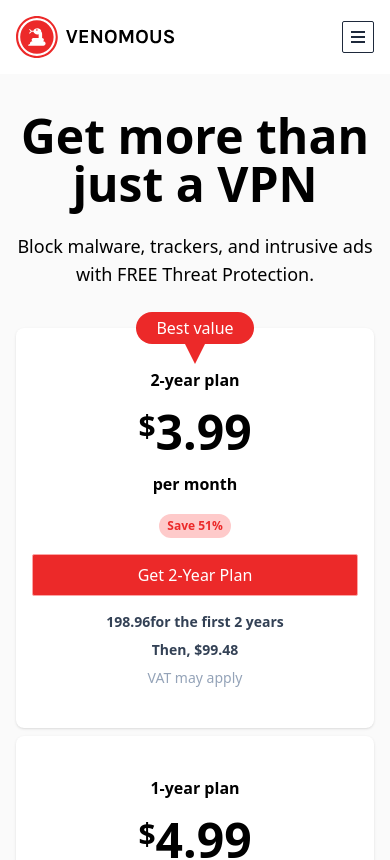
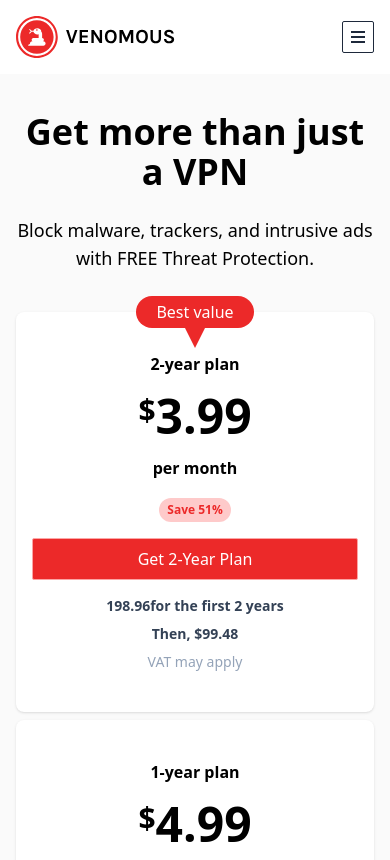
Before and after one commit to rivldy/venomous, a React (Vite) app: page /pricing in a window 390 px wide. Shown: the top 860 px of the page. Built offline with nearby package versions, Linux system fonts and the light colour scheme.

Commit message:
Fix grid responsiveness

```diff
--- a/src/components/Pricelist.jsx
+++ b/src/components/Pricelist.jsx
@@ -44,9 +44,9 @@ const cards = [
 export default function Pricelist() {
     return (
         <div className="price-list">
-            <h1 className="text-5xl font-bold text-center">Get more than just a VPN</h1>
+            <h1 className="text-4xl sm:text-5xl font-bold text-center">Get more than just a VPN</h1>
             <p className="text-lg text-center pt-6">Block malware, trackers, and intrusive ads with FREE Threat Protection.</p>
-            <div className="grid grid-cols-1 sm:grid-cols-3 my-10 gap-2">
+            <div className="grid grid-cols-1 lg:grid-cols-3 my-10 gap-2">
                 { cards.map((card, id) => (
                     <PriceCard card={card} key={id} />
                 )) }
```
